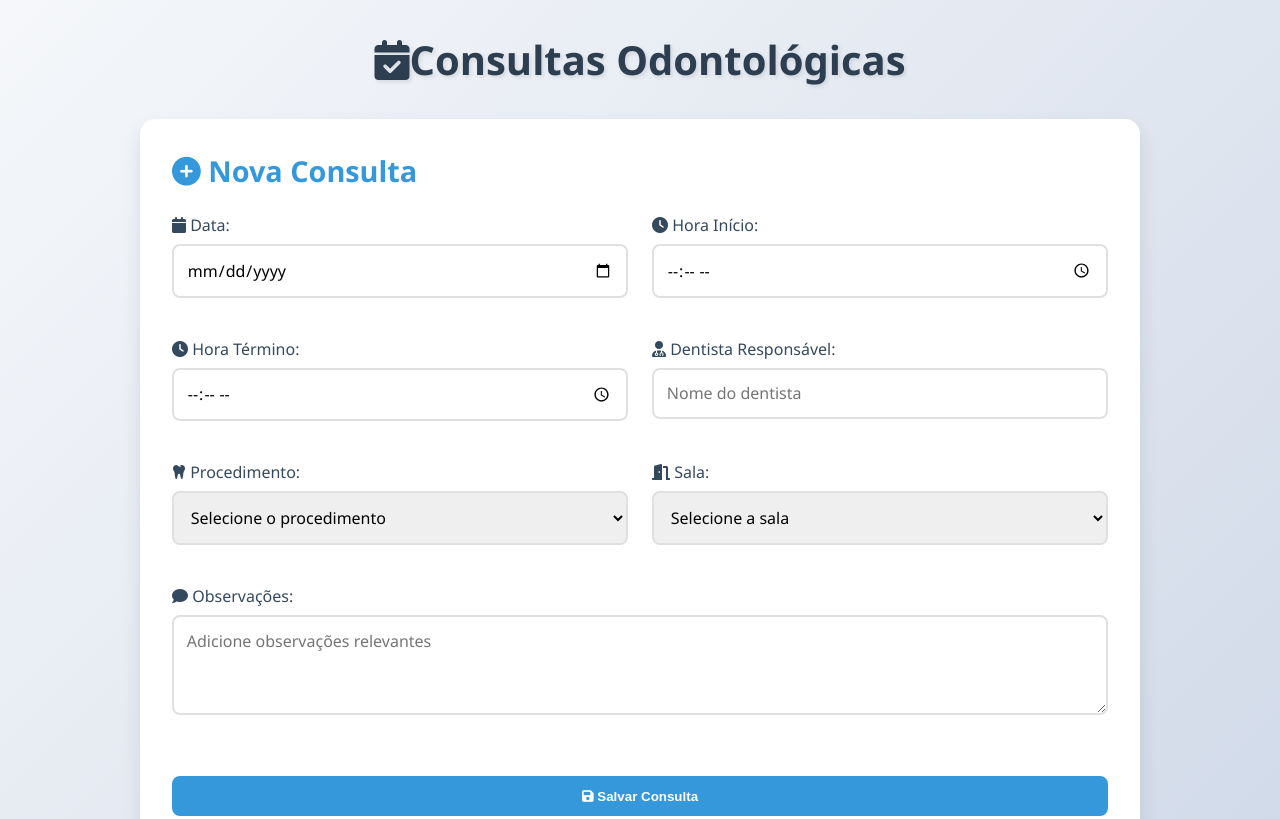
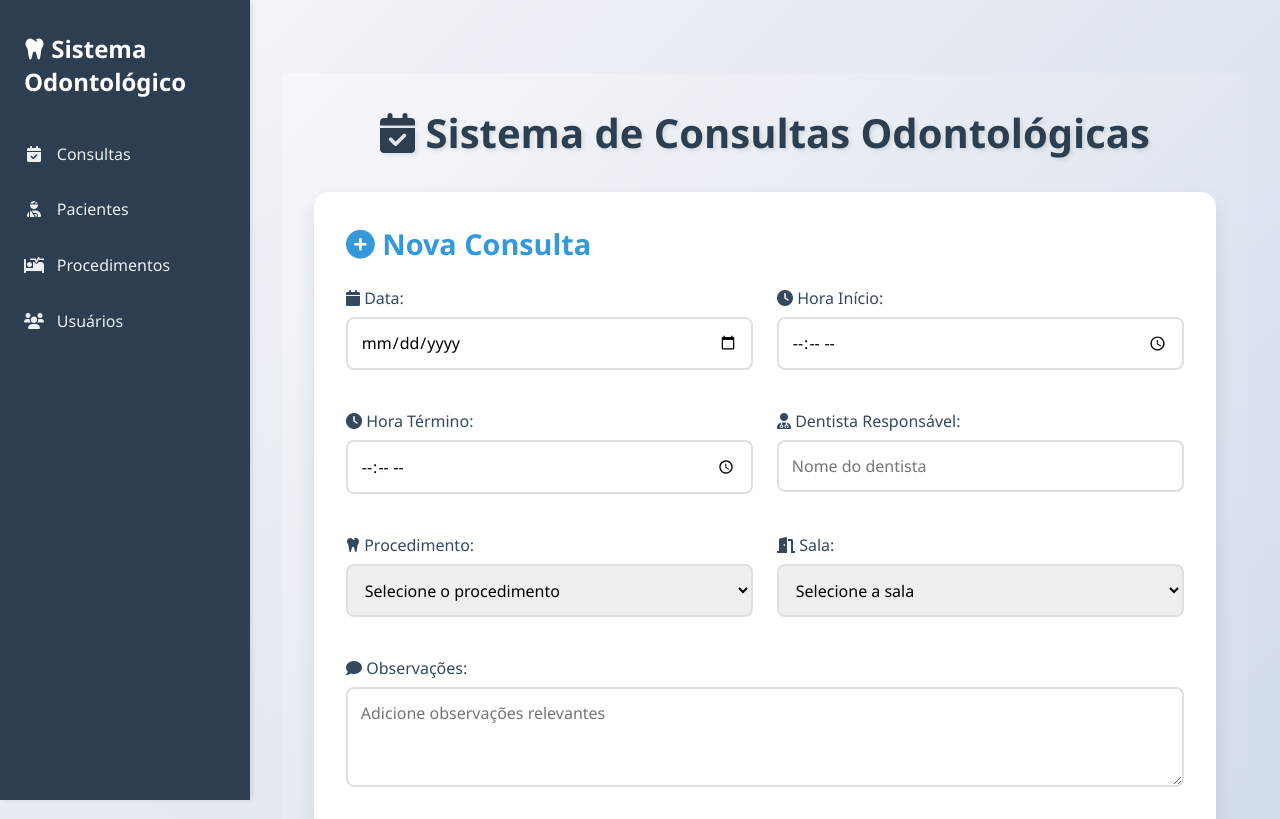
Before and after one commit to LuizAugustoSilva/Trabalho_XDES04, a plain HTML site: page CRUD Consulta/Consulta.html in a window 1280 px wide. Shown: the top 819 px of the page. Drawn offline with Linux system fonts and the light colour scheme.

Commit message:
Feature: adicionando menu sidebar em todas as paginas para melhor navegação entre cada link

```diff
--- a/CRUD Consulta/Consulta.html
+++ b/CRUD Consulta/Consulta.html
@@ -5,10 +5,51 @@
     <meta name="viewport" content="width=device-width, initial-scale=1.0">
     <title>Sistema de Consultas Odontológicas</title>
     <link rel="stylesheet" href="https://cdnjs.cloudflare.com/ajax/libs/font-awesome/6.0.0/css/all.min.css">
+    <link rel="stylesheet" href="/Sidebar/sidebar.css">
     <link rel="stylesheet" href="Consulta.css">
 </head>
 <body>
-    <h1><i class="fas fa-calendar-check"></i>Consultas Odontológicas</h1>
+    <!-- Menu Toggle Button (Mobile) -->
+    <button class="menu-toggle" onclick="toggleSidebar()">
+        <i class="fas fa-bars"></i>
+    </button>
+
+    <!-- Sidebar -->
+    <aside class="sidebar">
+        <div class="sidebar-header">
+            <h2><i class="fas fa-tooth"></i> Sistema Odontológico</h2>
+        </div>
+        <ul class="sidebar-nav">
+            <li>
+                <a href="/CRUD Consulta/Consulta.html">
+                    <i class="fas fa-calendar-check"></i>
+                    Consultas
+                </a>
+            </li>
+            <li>
+                <a href="/CRUD Paciente/Paciente.html">
+                    <i class="fas fa-user-injured"></i>
+                    Pacientes
+                </a>
+            </li>
+            <li>
+                <a href="/CRUD Procedimentos/Procedimento.html">
+                    <i class="fas fa-procedures"></i>
+                    Procedimentos
+                </a>
+            </li>
+            <li>
+                <a href="/CRUD Usuario/Usuario.html">
+                    <i class="fas fa-users"></i>
+                    Usuários
+                </a>
+            </li>
+        </ul>
+    </aside>
+
+    <!-- Main Content -->
+    <main class="main-content">
+        <h1><i class="fas fa-calendar-check"></i> Sistema de Consultas Odontológicas</h1>
 
         <!-- Formulário para inserção de nova consulta -->
         <div id="formulario">
@@ -72,7 +113,9 @@
                 <!-- A lista de consultas será exibida aqui -->
             </div>
         </div>
+    </main>
 
+    <script src="sidebar.js"></script>
     <script src="Consulta.js"></script>
 </body>
 </html>
```
Also changed, not shown: CRUD Paciente/Paciente.html (+39 -0 lines), CRUD Procedimentos/Procedimento.html (+38 -0 lines), CRUD Usuario/Usuario.html (+39 -0 lines). Lines whose indentation alone changed are shown as unchanged.
